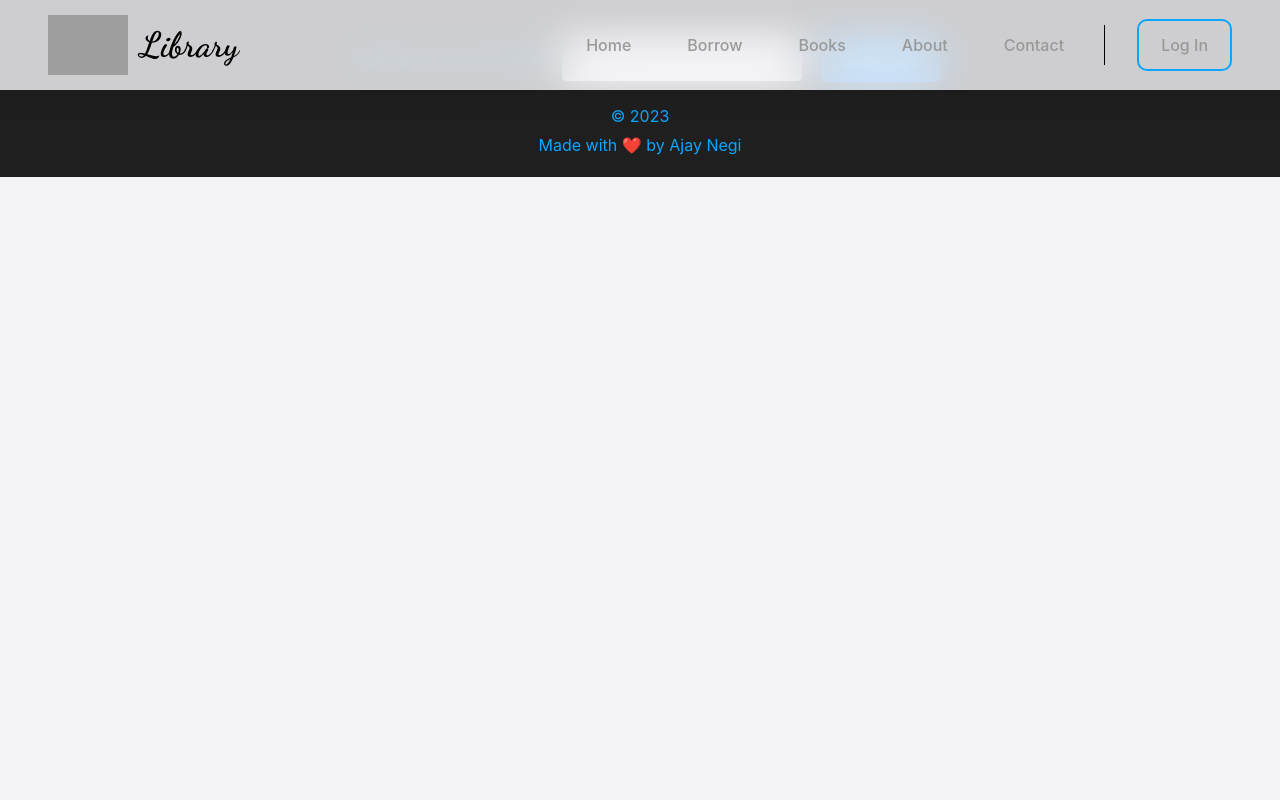
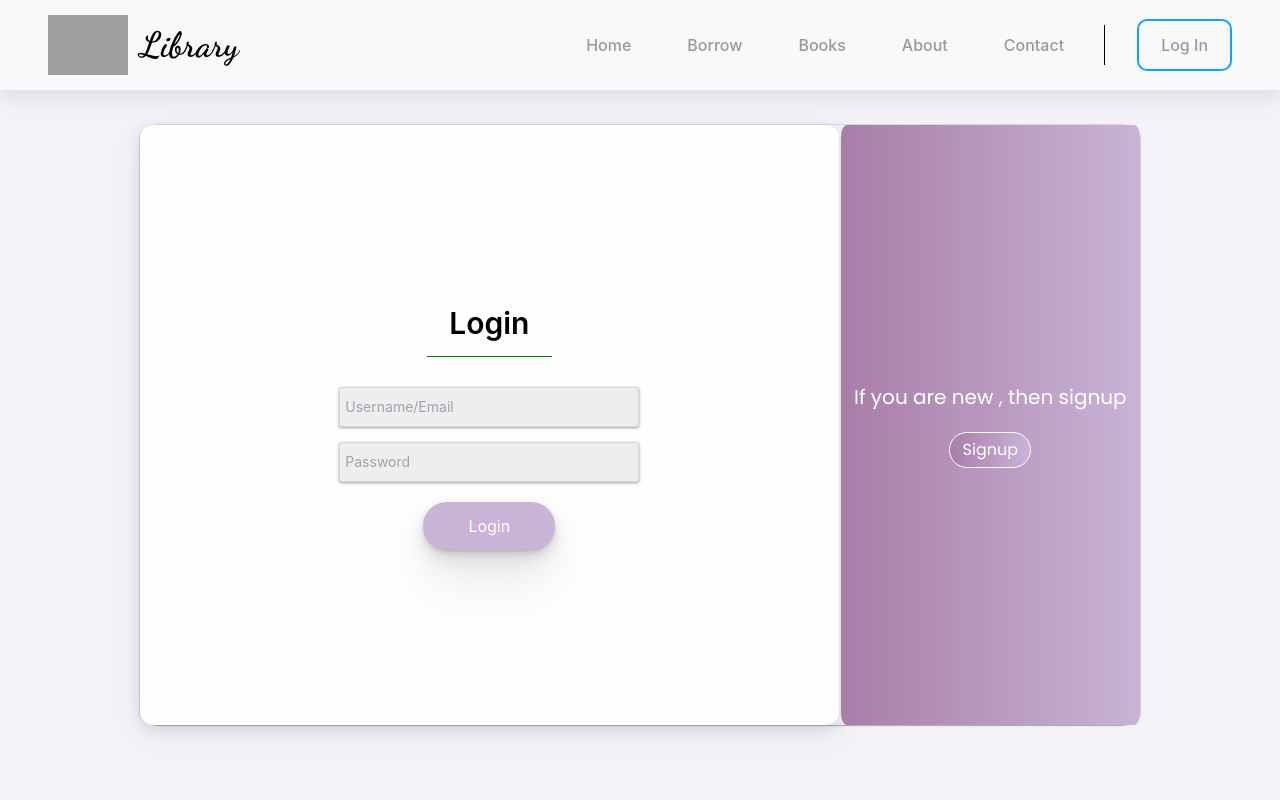
Before and after one commit to ajaynegi45/LibraryMan, a React (Vite) app: page /login in a window 1280 px wide. Shown: the top 800 px of the page. Built offline with nearby package versions, Linux system fonts and the light colour scheme; no server answers; grey boxes are pictures that could not be loaded.

Commit message:
Added Login page ui

```diff
--- /dev/null
+++ b/src/assets/styles/LoginContent.css
@@ -0,0 +1,136 @@
+@import url('https://fonts.googleapis.com/css2?family=Poppins&display=swap');
+
+
+*{
+    margin: 0;
+    padding: 0;
+}
+
+.login-container{
+
+    height: 100vh;
+    width: 100vw;
+    display: flex;
+    justify-content: center;
+    align-items: center;
+    background-color: e5e5e5;
+}
+
+.login-content{
+    margin-top: 50px;
+    display: flex;
+    height: 600px;
+    width: 1000px;
+    display: flex;
+    flex-direction: row;
+    border-radius: 2%;
+    box-shadow: rgba(9, 30, 66, 0.25) 0px 1px 1px, rgba(9, 30, 66, 0.13) 0px 0px 1px 1px;
+}
+.left {
+    width: 70%;
+    background-color: #fefefe;
+    display: flex;
+    justify-content: center;
+    align-items: center;
+    flex-direction: column;
+    border-radius: 2%;
+    box-shadow: rgba(17, 17, 26, 0.1) 0px 4px 16px, rgba(17, 17, 26, 0.05) 0px 8px 32px;
+}
+.right{
+    margin-left: 2px;
+    width: 30%;
+    background: #FF416C;
+	/* background: -webkit-linear-gradient(to right, #FF4B2B, #FF416C);
+	background: linear-gradient(to right, #FF4B2B, #FF416C); */
+	/* background: -webkit-linear-gradient(to right, #4567b7, #6495ed);
+background: linear-gradient(to right, #4567b7, #6495ed); */
+/* background: -webkit-linear-gradient(to right, #34C759, #8BC34A);
+background: linear-gradient(to right, #34C759, #8BC34A); */
+background: -webkit-linear-gradient(to right, #A87EA9, #C9B3D6);
+background: linear-gradient(to right, #A87EA9, #C9B3D6);
+    background-repeat: no-repeat;
+	background-size: cover;
+	background-position: 0 0;
+    display: flex;
+    flex-direction: column;
+    justify-content: center;
+    font-family: "Poppins", sans-serif;
+    font-weight: 400;
+    font-style: normal;
+    border-radius: 2%;
+}
+
+
+.left input {
+    padding-left: 5px;
+    background-color: #eee;
+    margin-top: 15px;
+    position: relative;
+    cursor: text;
+    font-size: 14px;
+    line-height: 20px;
+    padding: 0 10   px;
+    height: 40px;
+    width: 300px;
+    border: 1px solid #d6d6e7;
+    border-radius: 3px;
+    color: rgb(35, 38, 59);
+    box-shadow: inset 0 1px 4px 0 rgb(119 122 175 / 30%);
+    overflow: hidden;
+    transition: all 100ms ease-in-out;
+    box-shadow: rgba(60, 64, 67, 0.3) 0px 1px 2px 0px, rgba(60, 64, 67, 0.15) 0px 1px 3px 1px;
+    :focus {
+        border-color: #3c4fe0;
+        box-shadow: 0 2px 0 0 rgb(35 38 59 / 5%);
+    }
+}
+.left h2{
+    font-size: 30px;
+    font-weight: 600;
+    margin-bottom: 15px;
+    text-align: center;
+}
+.left h2::after{
+    content: "";
+    border-bottom: 0.5px solid green;
+    display: block;
+    margin-top: 10px;
+    width: 125px;
+    box-shadow: rgba(0, 0, 0, 0.07) 0px 1px 2px, rgba(0, 0, 0, 0.07) 0px 2px 4px, rgba(0, 0, 0, 0.07) 0px 4px 8px, rgba(0, 0, 0, 0.07) 0px 8px 16px, rgba(0, 0, 0, 0.07) 0px 16px 32px, rgba(0, 0, 0, 0.07) 0px 32px 64px;
+}
+
+.left button{
+    padding: 12px 45px;
+    margin-top: 20px;
+    border: none;
+    border-radius: 999px;
+    background-color: #C9B3D6;
+    color: white;
+    cursor: pointer;
+    text-align: center;
+    box-shadow: rgba(0, 0, 0, 0.07) 0px 1px 2px, rgba(0, 0, 0, 0.07) 0px 2px 4px, rgba(0, 0, 0, 0.07) 0px 4px 8px, rgba(0, 0, 0, 0.07) 0px 8px 16px, rgba(0, 0, 0, 0.07) 0px 16px 32px, rgba(0, 0, 0, 0.07) 0px 32px 64px;
+}
+
+
+
+.right h2{
+    color: white;
+    font-size: 20px;
+    font-weight: 500;
+    text-align: center;
+}
+
+.right button{
+    padding: 5px;
+    margin-top: 20px;
+    align-self: center;
+    border: none;
+    border: 1px solid #FFFFFF;
+    border-radius: 999px;
+    background: -webkit-linear-gradient(to right, #A87EA9, #C9B3D6);
+    background: linear-gradient(to right, #A87EA9, #C9B3D6);
+    color: white;
+    cursor: pointer;
+    text-align: center;
+    width: 70px;
+}
--- /dev/null
+++ b/src/components/LoginContent.jsx
@@ -0,0 +1,34 @@
+import {useState} from 'react'
+import '../assets/styles/LoginContent.css'
+const LoginContent = () => {
+    const [username, setusername] = useState('');
+    const [password, setpassword] = useState('');
+
+    const handleChange = (e)=>{
+        if(e.target.name === 'username'){
+            setusername(e.target.value)
+        }
+        else if(e.target.name === 'password'){
+            setpassword(e.target.value)
+        }
+    }
+  return (
+    <div className='login-container'>
+        <div className="login-content">
+            <div className="left">
+                <h2>Login</h2>
+                <div className="icons"></div>
+                <input  onChange={handleChange}type="text" placeholder='Username/Email' />
+                <input onChange={handleChange} type="password" placeholder='Password' />
+                <button>Login</button>
+            </div>
+            <div className="right">
+                <h2>If you are new , then signup</h2>
+                <button>Signup</button>
+            </div>
+        </div>
+    </div>
+  )
+}
+
+export default LoginContent
--- a/src/pages/Login.jsx
+++ b/src/pages/Login.jsx
@@ -5,6 +5,7 @@ import "../assets/styles/Login.css"
 import google from "../assets/svg/google.svg"
 import Navbar from "../components/Navbar.jsx";
 import Footer from "../components/Footer.jsx";
+import LoginContent from '../components/LoginContent.jsx';
 
 const Login = () => {
     return (
@@ -65,7 +66,7 @@ const Login = () => {
             {/*        </div>*/}
             {/*    </div>*/}
             {/*</section>*/}
-
+        <LoginContent/>
 
             <Footer/>
         </>
```
Also changed, not shown: src/assets/styles/Login.css (line endings or trailing spaces).
